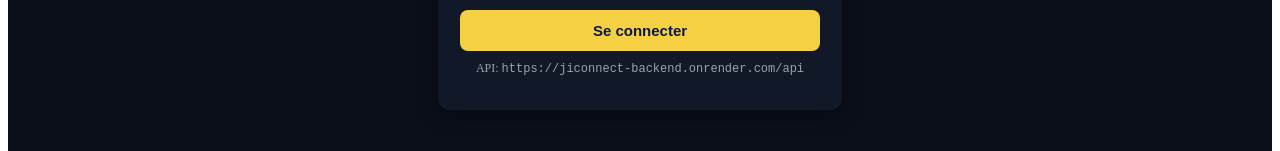
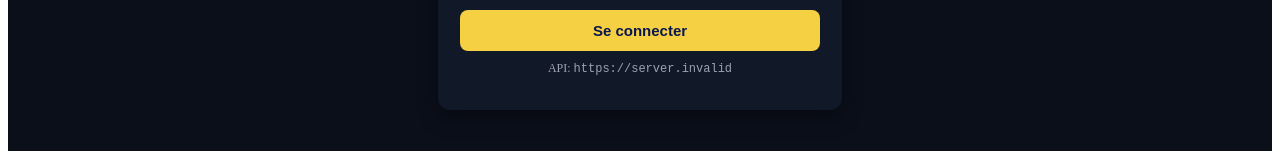
Before and after one commit to testhassanhamza-blip/Jiconnect-Tha, a React (Create React App) app in the folder frontend/: page /login in a window 1280 px wide. Shown: the part 459-610 px from the top of the page. Built offline with nearby package versions, Linux system fonts and the light colour scheme; no server answers.

Commit message:
Refactor LoginAdmin component to use consistent API_BASE and improve error handling

```diff
--- a/frontend/src/LoginAdmin.js
+++ b/frontend/src/LoginAdmin.js
@@ -1,8 +1,14 @@
+// src/LoginAdmin.js
 import React, { useState } from 'react';
 import axios from 'axios';
 
-// Lit l’URL d’API depuis l’env (Vercel). Fallback pour le dev local.
-const API_BASE = process.env.REACT_APP_API_BASE || 'http://localhost:3001/api';
+// 1) Essaie d'abord Vercel/Vite: VITE_API_BASE_URL
+// 2) Puis CRA: REACT_APP_API_BASE
+// 3) Sinon fallback sur Render (prod) avec /api
+const API_BASE =
+  (typeof import.meta !== 'undefined' && import.meta.env && import.meta.env.VITE_API_BASE_URL) ||
+  process.env.REACT_APP_API_BASE ||
+  'https://jiconnect-backend.onrender.com/api';
 
 function LoginAdmin() {
   const [email, setEmail] = useState('');
@@ -16,11 +22,21 @@ function LoginAdmin() {
     setLoading(true);
     try {
       const res = await axios.post(`${API_BASE}/auth/login`, { email, password });
-      localStorage.setItem('token', res.data.token);
-      window.location.href = '/';
+
+      if (res?.data?.token) {
+        localStorage.setItem('token', res.data.token);
+        localStorage.setItem('user', JSON.stringify(res.data.user || {}));
+        window.location.href = '/'; // change en '/dashboard' si tu as cette route
+      } else {
+        setErr('Réponse inattendue du serveur.');
+      }
     } catch (e) {
       console.error(e);
-      setErr('Email au mot de passe invalide.');
+      if (e?.response?.status === 401) {
+        setErr('Email ou mot de passe invalide.');
+      } else {
+        setErr("Impossible de joindre l'API. Vérifie l’URL API et le CORS.");
+      }
     } finally {
       setLoading(false);
     }
@@ -55,8 +71,10 @@ function LoginAdmin() {
           </button>
         </form>
 
-        {/* Petit indicateur utile pour vérifier la bonne URL côté prod */}
-        <p style={styles.hint}>API: <code>{API_BASE}</code></p>
+        {/* Indicateur pour vérifier l’URL API réellement utilisée */}
+        <p style={styles.hint}>
+          API: <code>{API_BASE}</code>
+        </p>
       </div>
     </div>
   );
```
